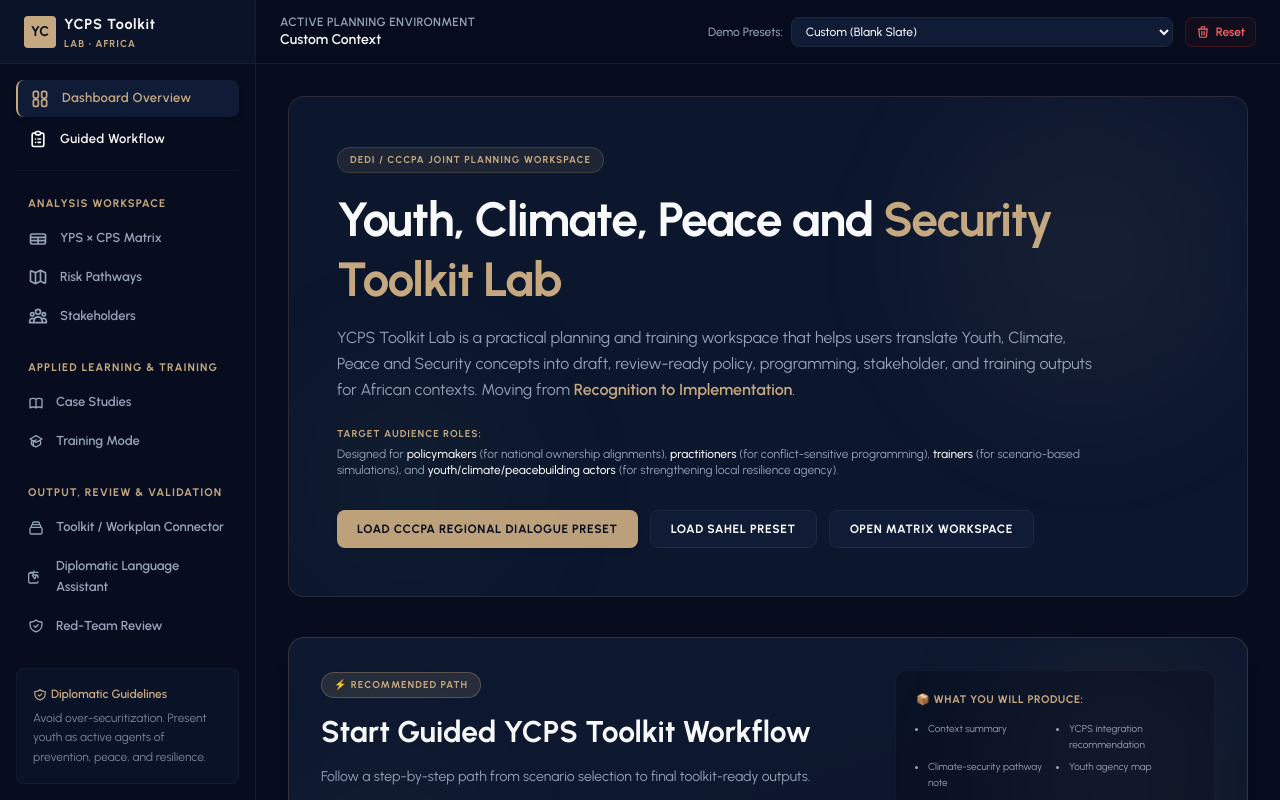
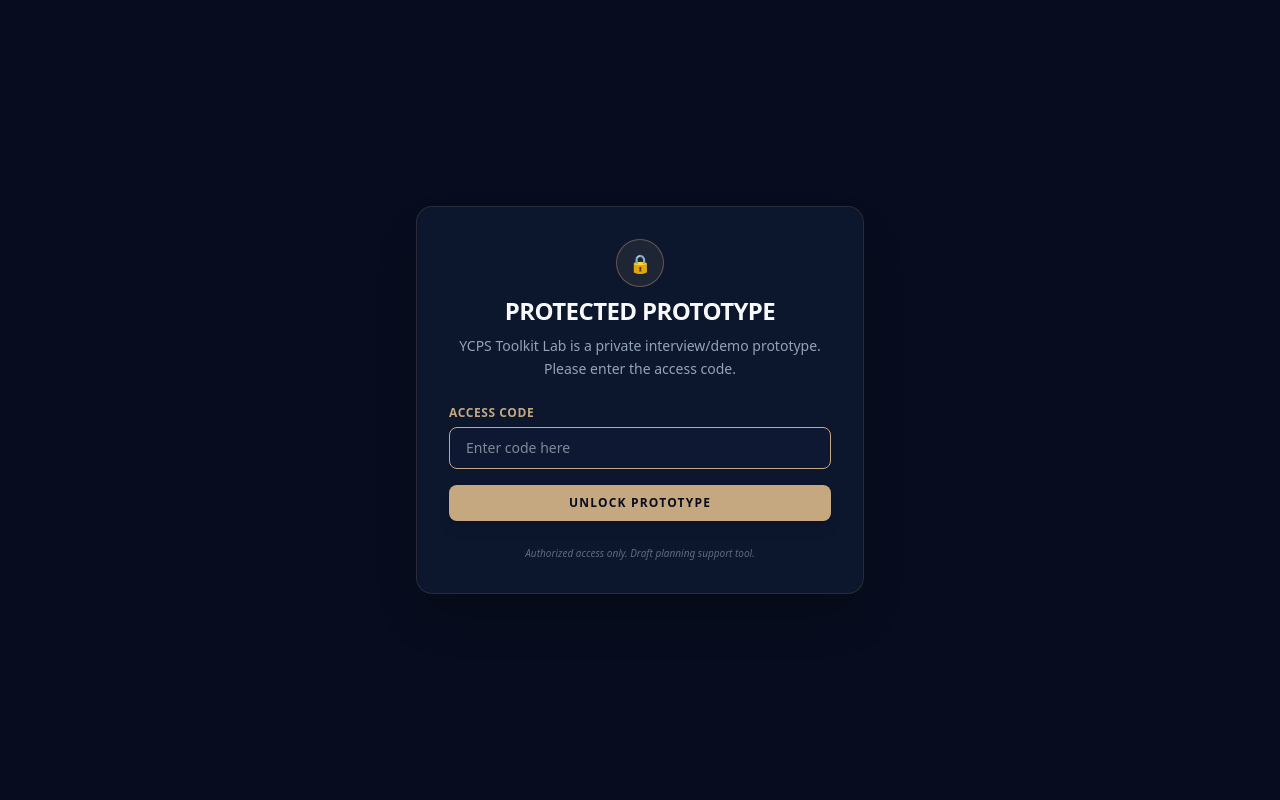
Before and after one commit to maissaramoheb/ycps-toolkit-lab, a Next.js app: page / in a window 1280 px wide. Shown: the top 800 px of the page. Built offline with nearby package versions, Linux system fonts and the light colour scheme.

Commit message:
Add prototype access gate

```diff
--- a/src/app/layout.tsx
+++ b/src/app/layout.tsx
@@ -4,6 +4,7 @@ import "./globals.css";
 import { AppProvider } from "@/context/AppContext";
 import { AppShell } from "@/components/AppShell";
 import { Analytics } from "@vercel/analytics/next";
+import { AccessGate } from "@/components/AccessGate";
 
 const geistSans = Geist({
   variable: "--font-geist-sans",
@@ -37,9 +38,11 @@ export default function RootLayout({
     >
       <body className="min-h-full flex flex-col">
         <AppProvider>
-          <AppShell>
-            {children}
-          </AppShell>
+          <AccessGate>
+            <AppShell>
+              {children}
+            </AppShell>
+          </AccessGate>
         </AppProvider>
         <Analytics />
       </body>
--- /dev/null
+++ b/src/components/AccessGate.tsx
@@ -0,0 +1,100 @@
+"use client";
+
+import React, { useState, useEffect } from "react";
+
+interface AccessGateProps {
+  children: React.ReactNode;
+}
+
+export function AccessGate({ children }: AccessGateProps) {
+  const [isUnlocked, setIsUnlocked] = useState(false);
+  const [isMounted, setIsMounted] = useState(false);
+  const [code, setCode] = useState("");
+  const [error, setError] = useState("");
+
+  const CORRECT_CODE = process.env.NEXT_PUBLIC_APP_ACCESS_CODE || "YCPS-DEMO-2026";
+
+  useEffect(() => {
+    const cached = typeof window !== "undefined" ? sessionStorage.getItem("ycps_gate_unlocked") : null;
+    setTimeout(() => {
+      if (cached === "true") {
+        setIsUnlocked(true);
+      }
+      setIsMounted(true);
+    }, 0);
+  }, []);
+
+  const handleSubmit = (e: React.FormEvent) => {
+    e.preventDefault();
+    if (code === CORRECT_CODE) {
+      sessionStorage.setItem("ycps_gate_unlocked", "true");
+      setIsUnlocked(true);
+      setError("");
+    } else {
+      setError("Invalid access code.");
+    }
+  };
+
+  if (!isMounted) {
+    // Return a dark background during hydration/server render to avoid flicker
+    return <div className="min-h-screen bg-brand-navy-dark" />;
+  }
+
+  if (isUnlocked) {
+    return <>{children}</>;
+  }
+
+  return (
+    <div className="min-h-screen flex items-center justify-center bg-brand-navy-dark p-6 font-sans">
+      <div className="w-full max-w-md glass-panel p-8 rounded-2xl border border-brand-gold/30 shadow-2xl space-y-6">
+        <div className="text-center space-y-2">
+          <div className="w-12 h-12 rounded-full bg-brand-gold/10 border border-brand-gold/40 flex items-center justify-center mx-auto mb-2">
+            <span className="text-brand-gold font-bold text-lg">🔒</span>
+          </div>
+          <h1 className="text-2xl font-extrabold text-brand-offwhite tracking-tight uppercase">
+            Protected Prototype
+          </h1>
+          <p className="text-sm text-brand-grey-text leading-relaxed">
+            YCPS Toolkit Lab is a private interview/demo prototype. Please enter the access code.
+          </p>
+        </div>
+
+        <form onSubmit={handleSubmit} className="space-y-4">
+          <div className="space-y-1.5">
+            <label htmlFor="access-code" className="block text-xs font-bold text-brand-gold uppercase tracking-wider">
+              Access Code
+            </label>
+            <input
+              id="access-code"
+              type="password"
+              value={code}
+              onChange={(e) => setCode(e.target.value)}
+              placeholder="Enter code here"
+              className="w-full px-4 py-2.5 bg-brand-navy-light/60 border border-brand-grey-border/50 text-brand-offwhite text-sm rounded-lg focus:outline-none focus:border-brand-gold transition-all"
+              autoFocus
+            />
+          </div>
+
+          {error && (
+            <p className="text-xs font-bold text-red-400 tracking-wide">
+              ⚠️ {error}
+            </p>
+          )}
+
+          <button
+            type="submit"
+            className="w-full py-2.5 bg-brand-gold hover:bg-brand-gold-dark text-brand-navy-dark text-xs font-bold rounded-lg uppercase tracking-widest transition-all cursor-pointer shadow-lg"
+          >
+            Unlock Prototype
+          </button>
+        </form>
+
+        <div className="text-center">
+          <p className="text-[10px] text-brand-grey-text/60 italic leading-relaxed">
+            Authorized access only. Draft planning support tool.
+          </p>
+        </div>
+      </div>
+    </div>
+  );
+}
```
Also changed, not shown: 2 other files (tests, documents, lock files or other folders).
